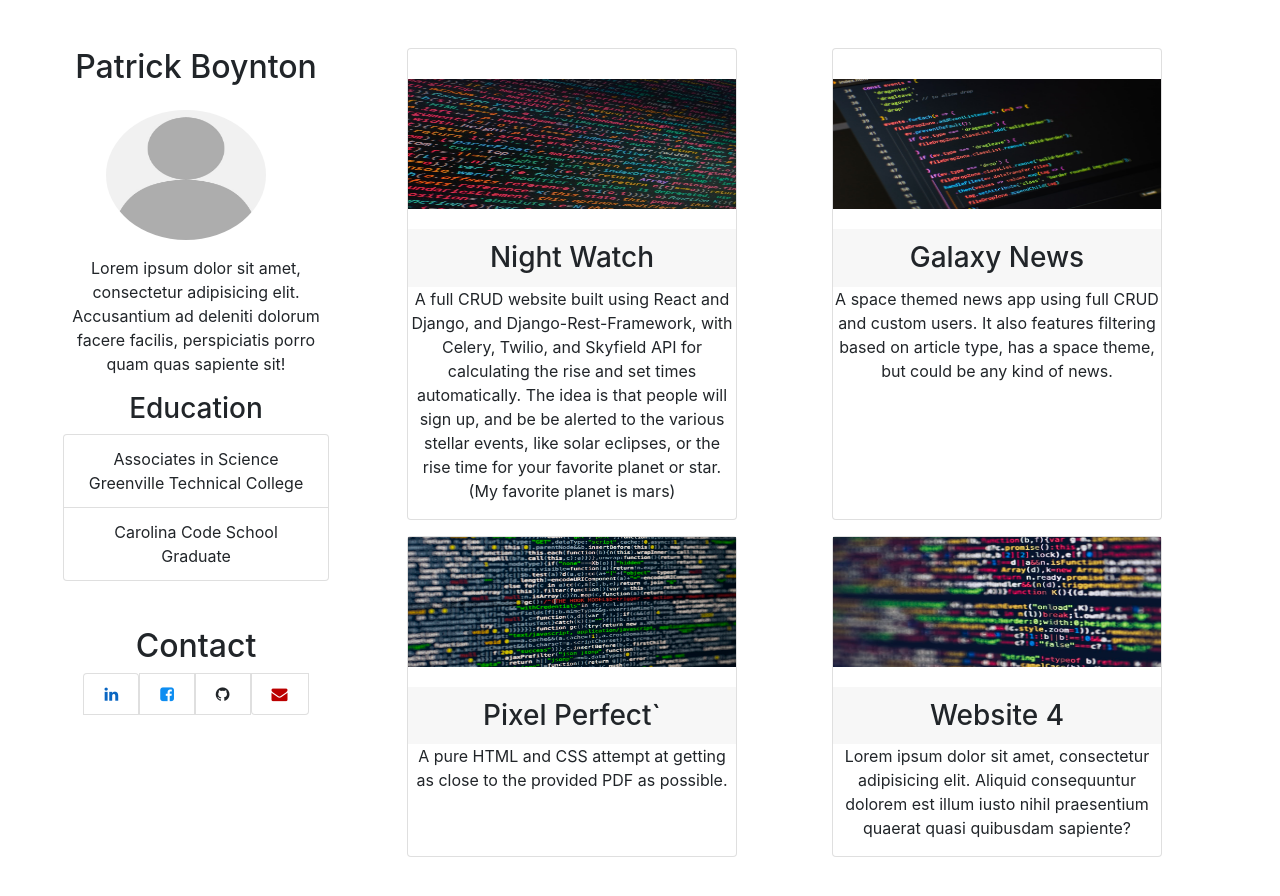
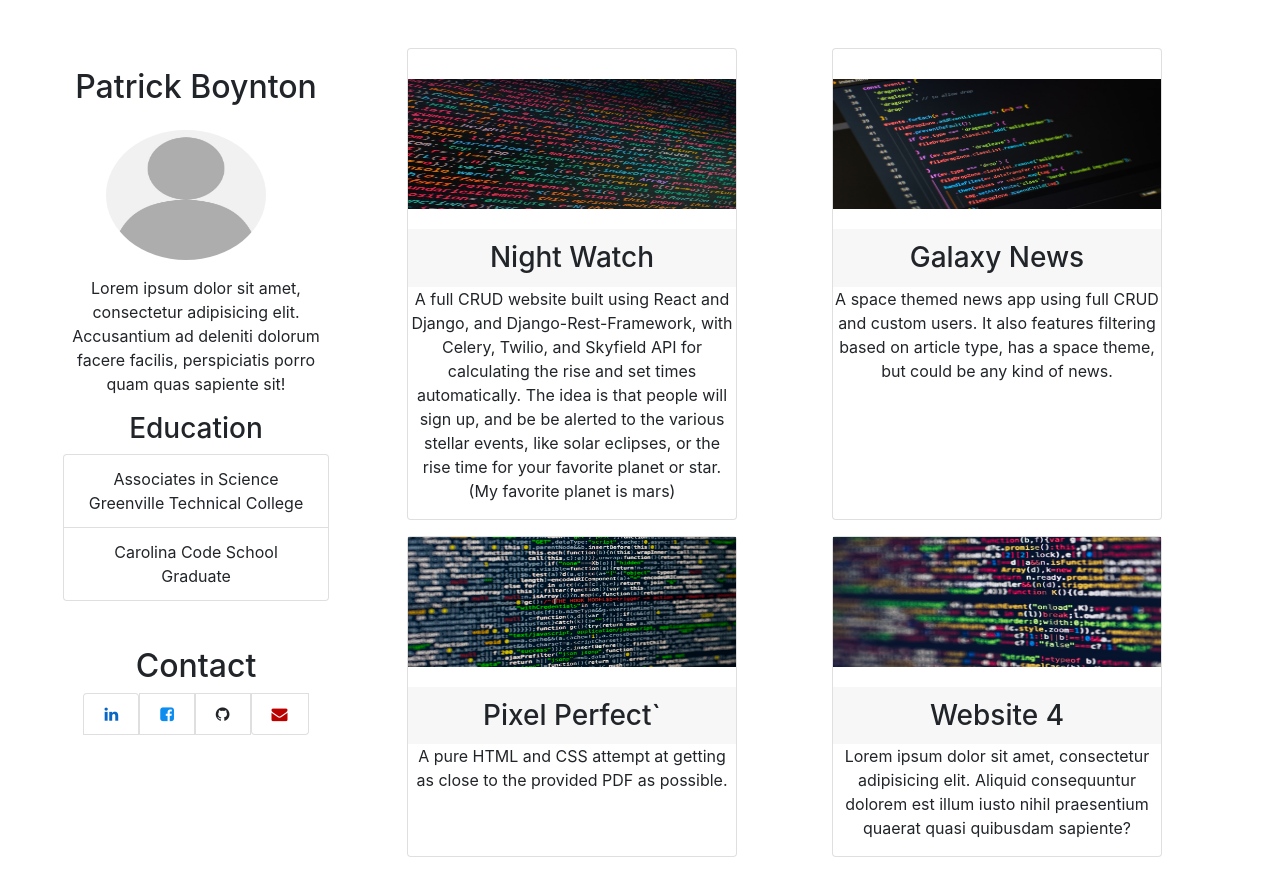
Before and after one commit to PatrickBoynton/portfolio, a React (Create React App) app: page / in a window 1280 px wide. Shown: the top 896 px of the page. Built offline with nearby package versions, Linux system fonts and the light colour scheme.

Commit message:
Added some styling.

```diff
--- a/src/Sidebar.js
+++ b/src/Sidebar.js
@@ -5,7 +5,7 @@ import Footer from "./Footer";
 class Sidebar extends Component{
     render() {
         return (
-            <div className="text-center col-3">
+            <div style={{marginTop: '20px'}} className="text-center col-3">
                 <h2>Patrick Boynton</h2>
 
                 <img style={{width: '60%'}} className="rounded-circle my-pic mt-3 mb-3" src={`${process.env.PUBLIC_URL}/person-placeholder.jpeg`} alt="Me"/>
```
